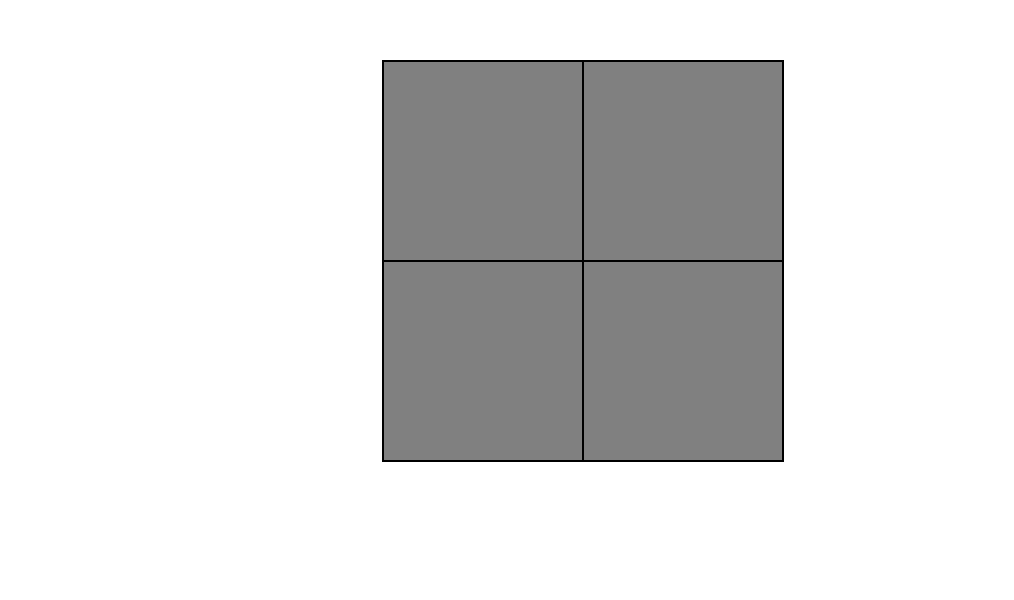
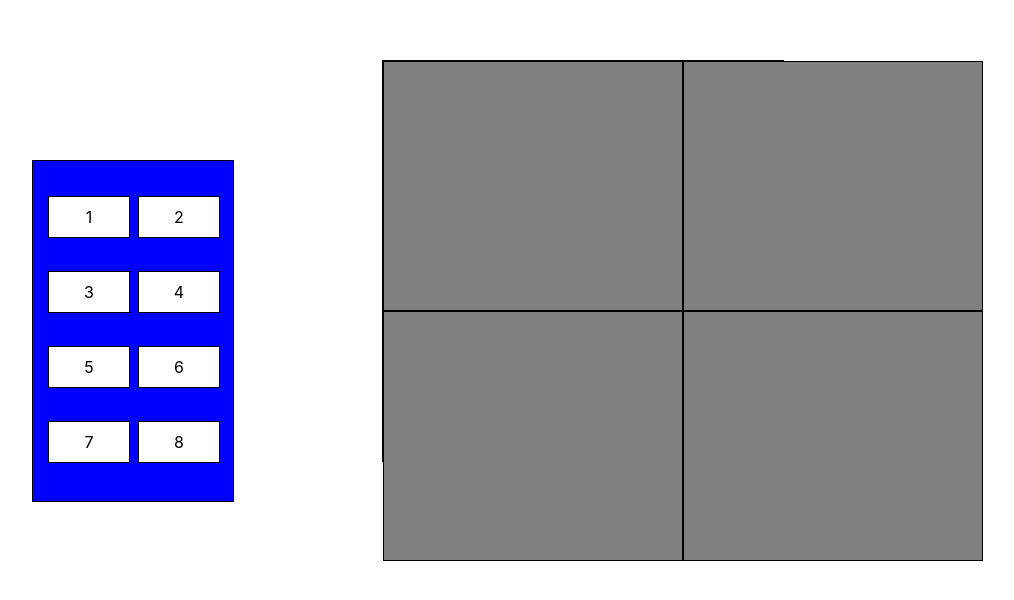
Before and after one commit to 464squad/design-pad, a React (Create React App) app: page / in a window 1280 px wide. Shown: the part 140-740 px from the top of the page, without its empty margins (118-1132 px from the left). Built offline with nearby package versions, Linux system fonts and the light colour scheme.

Commit message:
padinput added

```diff
--- a/src/App.js
+++ b/src/App.js
@@ -1,10 +1,10 @@
 import React from 'react';
-import DesignBoard from './components/DesignBoard';
+import DesignContainer from './components/DesignContainer';
 
 function App() {
   return (
-    <div className="App">
-      <DesignBoard />
+    <div>
+      <DesignContainer />
     </div>
   );
 }
--- a/src/components/DesignContainer.js
+++ b/src/components/DesignContainer.js
@@ -0,0 +1,14 @@
+import React from 'react'
+import DesignBoard from './DesignBoard'
+import PadInput from './PadInput'
+
+export default function DesignContainer() {
+
+
+    return (
+        <div>
+        <DesignBoard />
+        <PadInput />
+        </div>
+    )
+}
--- a/src/components/DesignPad.js
+++ b/src/components/DesignPad.js
@@ -1,7 +1,7 @@
 import React from 'react'
 import '../styles.css'
 
-export default function DesignPad(props) {
+export default function DesignPad() {
 
     return (
         <div className ="DesignPad-container">
--- a/src/components/PadInput.js
+++ b/src/components/PadInput.js
@@ -0,0 +1,18 @@
+import React from 'react'
+
+export default function PadInput() {
+
+
+    return (
+        <div className = "PadInput-container">
+            <div draggable={true} onDragStart={true}className = "PadInput-box1">1</div>
+            <div className = "PadInput-box2">2</div>
+            <div className = "PadInput-box3">3</div>
+            <div className = "PadInput-box4">4</div>
+            <div className = "PadInput-box5">5</div>
+            <div className = "PadInput-box6">6</div>
+            <div className = "PadInput-box7">7</div>
+            <div className = "PadInput-box8">8</div>
+        </div>
+    )
+}
--- a/src/styles.css
+++ b/src/styles.css
@@ -1,7 +1,7 @@
 .DesignPad-container {
     display: grid;
-    grid-template-columns: 200px 200px;
-    grid-template-rows: 200px 200px;
+    grid-template-columns: 300px 300px;
+    grid-template-rows: 250px 250px;
     border: 1px solid;
     position: absolute;
     left: 500px;
@@ -30,3 +30,109 @@
     background: grey;
     border: 1px solid;
 }
+
+
+.PadInput-container{
+    display: grid;
+    grid-template-columns: 100px 100px;
+    grid-template-rows: 75px 75px 75px 75px;
+    border: 1px solid;
+    position: absolute;
+    left: 150px;
+    top: 300px;
+    right: 40px;
+    width: 200px;
+    height: 340px;
+    background: blue;
+}
+
+.PadInput-box1 {
+    background: white;
+    border: 1px solid;
+    width:80px;
+    height:40px;
+    text-align:center;
+    align-items: center;
+    margin-left: 15px;
+    margin-top: 35px;
+    line-height: 40px;
+}
+.PadInput-box2 {
+    background: white;
+    border: 1px solid;
+    width:80px;
+    height:40px;
+    text-align:center;
+    align-items: center;
+    margin-left: 5px;
+    margin-top: 35px;
+    line-height: 40px;
+}
+.PadInput-box3 {
+    background: white;
+    border: 1px solid;
+    width:80px;
+    height:40px;
+    text-align:center;
+    align-items: center;
+    margin-left: 15px;
+    margin-top: 35px;
+    line-height: 40px;
+}
+.PadInput-box4 {
+    background: white;
+    border: 1px solid;
+    width:80px;
+    height:40px;
+    text-align:center;
+    align-items: center;
+    margin-left: 5px;
+    margin-top: 35px;
+    line-height: 40px;
+}
+.PadInput-box5 {
+    background: white;
+    border: 1px solid;
+    width:80px;
+    height:40px;
+    text-align:center;
+    align-items: center;
+    margin-left: 15px;
+    margin-top: 35px;
+    line-height: 40px;
+}
+.PadInput-box6 {
+    background: white;
+    border: 1px solid;
+    width:80px;
+    height:40px;
+    text-align:center;
+    align-items: center;
+    margin-left: 5px;
+    margin-top: 35px;
+    line-height: 40px;
+}
+
+.PadInput-box7 {
+    background: white;
+    border: 1px solid;
+    width:80px;
+    height:40px;
+    text-align:center;
+    align-items: center;
+    margin-left: 15px;
+    margin-top: 35px;
+    line-height: 40px;
+}
+
+.PadInput-box8 {
+    background: white;
+    border: 1px solid;
+    width:80px;
+    height:40px;
+    text-align:center;
+    align-items: center;
+    margin-left: 5px;
+    margin-top: 35px;
+    line-height: 40px;
+}
```
